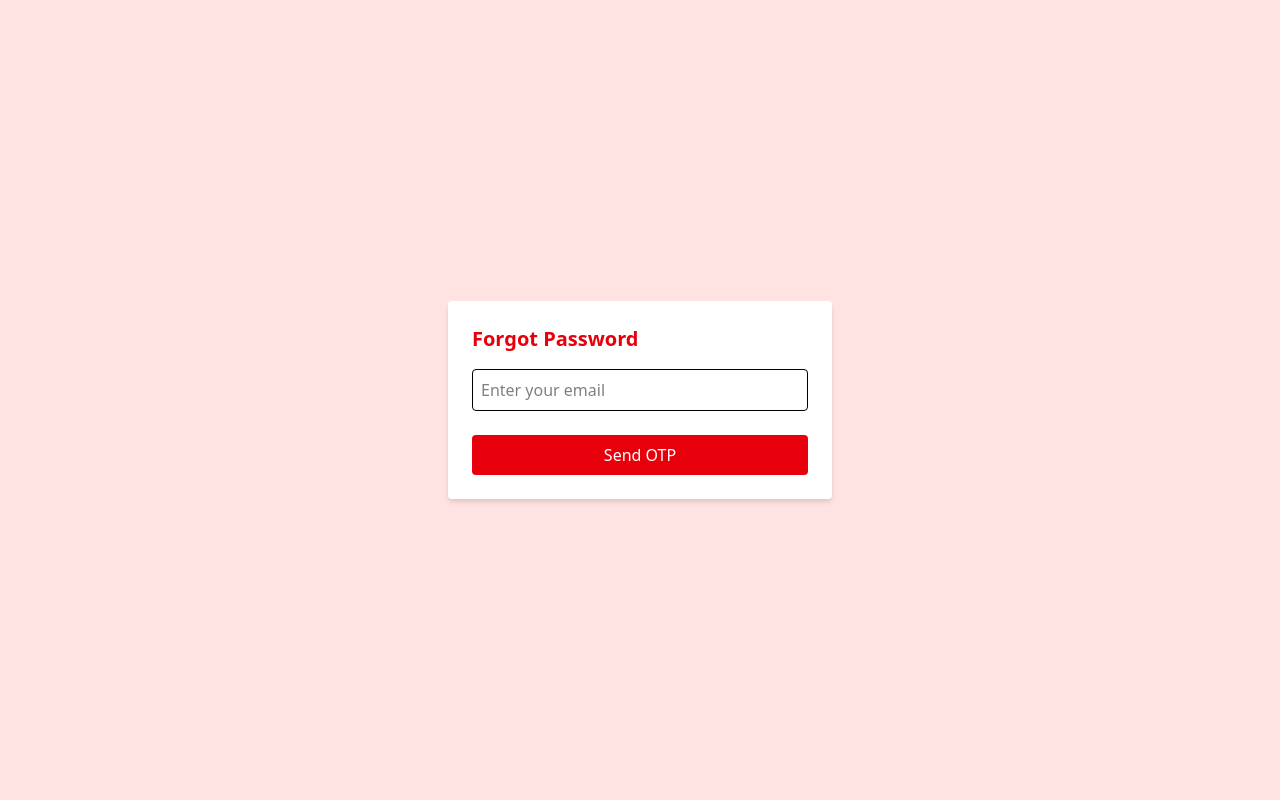
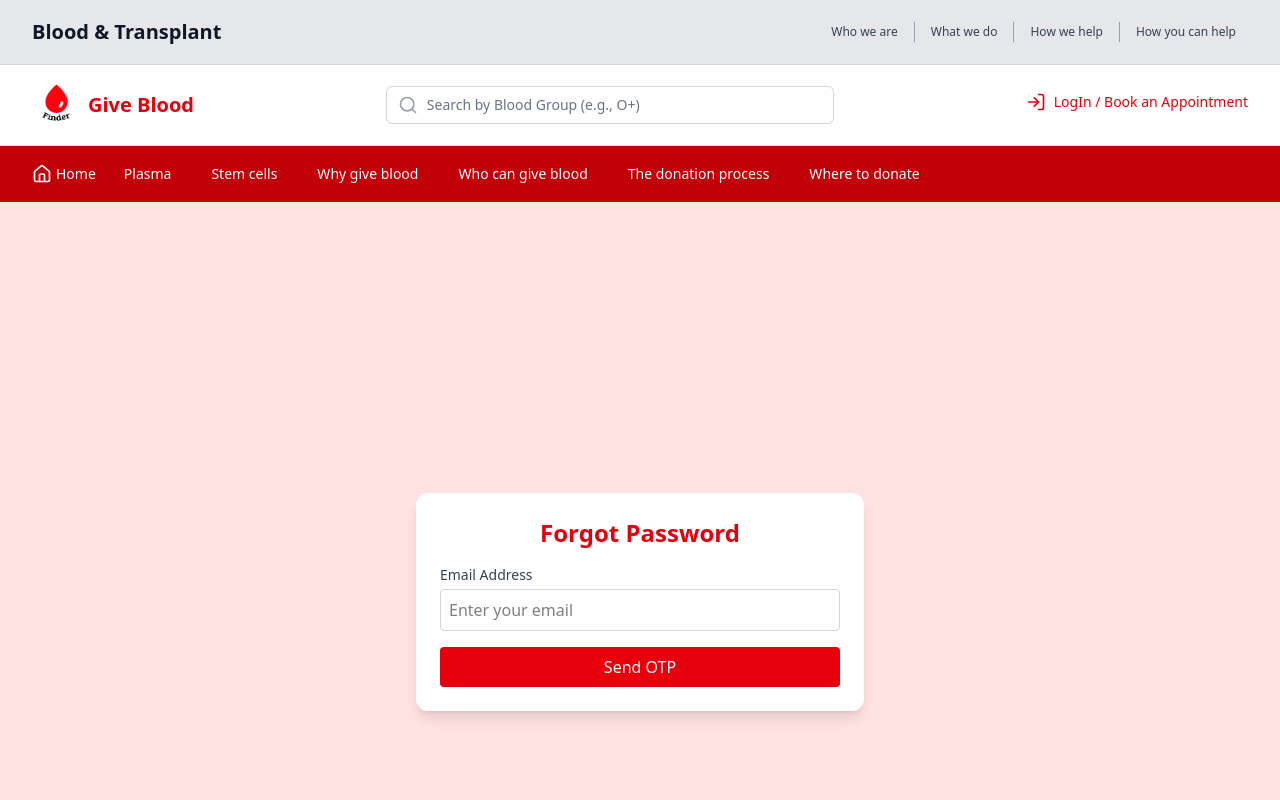
Before and after one commit to Omarmdwasimuddin/finder_project, a Next.js app: page /donor/forgot-password in a window 1280 px wide. Shown: the top 800 px of the page. Built offline with nearby package versions, Linux system fonts and the light colour scheme.

Commit message:
Inshallah

```diff
--- /dev/null
+++ b/src/Component/EmailVerification.jsx
@@ -0,0 +1,78 @@
+"use client";
+
+import { useForm } from "react-hook-form";
+import { yupResolver } from "@hookform/resolvers/yup";
+import * as yup from "yup";
+import { useRouter } from "next/navigation";
+import { toast, Toaster } from "react-hot-toast";
+import axios from "axios";
+
+const schema = yup.object({
+  email: yup.string().email("Invalid email").required("Email is required"),
+});
+
+export default function ForgotPasswordPage() {
+  const router = useRouter();
+
+  const {
+    register,
+    handleSubmit,
+    formState: { errors, isSubmitting },
+  } = useForm({
+    resolver: yupResolver(schema),
+  });
+
+  const onSubmit = async (data) => {
+    try {
+      const res = await axios.get(`/api/recover/verifyEmail?email=${data.email}`);
+      if (res.data.status === "success") {
+        toast.success("OTP sent to your email");
+        router.push(`/donor/verify-otp?email=${data.email}`);
+      } else {
+        toast.error(res.data.data || "Invalid email address");
+      }
+    } catch (err) {
+      toast.error("Something went wrong. Please try again.");
+    }
+  };
+
+  return (
+    <div className="min-h-screen flex items-center justify-center px-4 bg-red-100">
+      <Toaster position="top-center" />
+      <div className="w-full max-w-md bg-white p-6 rounded-xl shadow-lg">
+        <h2 className="text-2xl font-bold text-red-600 mb-4 text-center">
+          Forgot Password
+        </h2>
+
+        <form onSubmit={handleSubmit(onSubmit)} noValidate>
+          <div className="mb-4">
+            <label htmlFor="email" className="block text-sm font-medium text-gray-700 mb-1">
+              Email Address
+            </label>
+            <input
+              id="email"
+              type="email"
+              placeholder="Enter your email"
+              autoComplete="email"
+              {...register("email")}
+              className={`w-full p-2 border rounded focus:outline-none focus:ring-2 focus:ring-red-500 ${
+                errors.email ? "border-red-500" : "border-gray-300"
+              }`}
+            />
+            {errors.email && (
+              <p className="text-red-500 text-sm mt-1">{errors.email.message}</p>
+            )}
+          </div>
+
+          <button
+            type="submit"
+            disabled={isSubmitting}
+            className="w-full bg-red-600 text-white py-2 rounded hover:bg-red-700 transition duration-200"
+          >
+            {isSubmitting ? "Sending OTP..." : "Send OTP"}
+          </button>
+        </form>
+      </div>
+    </div>
+  );
+}
--- /dev/null
+++ b/src/Component/OtpVerification.jsx
@@ -0,0 +1,89 @@
+"use client";
+
+import { useSearchParams, useRouter } from "next/navigation";
+import { useForm } from "react-hook-form";
+import { yupResolver } from "@hookform/resolvers/yup";
+import * as yup from "yup";
+import { toast, Toaster } from "react-hot-toast";
+import axios from "axios";
+
+//Yup validation schema
+const schema = yup.object({
+  otp: yup
+    .string()
+    .required("OTP is required")
+    .matches(/^\d{6}$/, "OTP must be exactly 6 digits"),
+});
+
+export default function OTPVerifyPage() {
+  const searchParams = useSearchParams();
+  const email = searchParams.get("email");
+  const router = useRouter();
+
+  const {
+    register,
+    handleSubmit,
+    formState: { errors, isSubmitting },
+  } = useForm({
+    resolver: yupResolver(schema),
+  });
+
+  const onSubmit = async (data) => {
+    try {
+      const res = await axios.post("/api/recover/verifyOTP", {
+        email,
+        otp: data.otp,
+      });
+
+      if (res.data.status === "success") {
+        toast.success("OTP Verified");
+        router.push(`/donor/reset-password?email=${email}&otp=${data.otp}`);
+      } else {
+        toast.error(res.data.data || "Invalid OTP");
+      }
+    } catch (err) {
+      toast.error("Something went wrong. Please try again.");
+    }
+  };
+
+  return (
+    <div className="min-h-screen flex items-center justify-center px-4 bg-red-100">
+      <Toaster position="top-center" />
+      <div className="w-full max-w-md bg-white p-6 rounded-xl shadow-lg">
+        <h2 className="text-2xl font-bold text-red-600 mb-4 text-center">
+          Verify OTP
+        </h2>
+
+        <form onSubmit={handleSubmit(onSubmit)} noValidate>
+          <div className="mb-4">
+            <label htmlFor="otp" className="block text-sm font-medium text-gray-700 mb-1">
+              One-Time Password (OTP)
+            </label>
+            <input
+              id="otp"
+              type="text"
+              maxLength={6}
+              placeholder="Enter 6-digit OTP"
+              autoComplete="one-time-code"
+              {...register("otp")}
+              className={`w-full p-2 border rounded focus:outline-none focus:ring-2 focus:ring-red-500 ${
+                errors.otp ? "border-red-500" : "border-gray-300"
+              }`}
+            />
+            {errors.otp && (
+              <p className="text-red-500 text-sm mt-1">{errors.otp.message}</p>
+            )}
+          </div>
+
+          <button
+            type="submit"
+            disabled={isSubmitting}
+            className="w-full bg-red-600 text-white py-2 rounded hover:bg-red-700 transition duration-200"
+          >
+            {isSubmitting ? "Verifying..." : "Verify OTP"}
+          </button>
+        </form>
+      </div>
+    </div>
+  );
+}
--- a/src/Component/resetPassword.jsx
+++ b/src/Component/PasswordReset.jsx
@@ -9,6 +9,7 @@ import { useState } from "react";
 import axios from "axios";
 import { Eye, EyeOff } from "lucide-react";
 
+// Validation Schema
 const schema = yup.object({
   password: yup
     .string()
@@ -43,7 +44,7 @@ export default function ResetPasswordPage() {
       if (res.data.status === "success") {
         toast.success("Password reset successful. Logging in...");
 
-        // Auto login
+        // Auto-login
         const loginRes = await axios.post("/api/login", {
           email,
           password: data.password,
@@ -52,7 +53,7 @@ export default function ResetPasswordPage() {
         if (loginRes.data.status === "success") {
           setTimeout(() => router.push("/dashboard"), 1500);
         } else {
-          router.push("/donor/login"); // fallback
+          router.push("/donor/login");
         }
       } else {
         toast.error(res.data.data || "Reset failed");
@@ -63,43 +64,53 @@ export default function ResetPasswordPage() {
   };
 
   return (
-    <div className="min-h-screen flex items-center justify-center bg-gradient-to-r from-red-100 to-red-200">
-      <Toaster />
-      <div className="bg-white p-8 rounded-2xl shadow-xl w-full max-w-md relative">
-        <h2 className="text-2xl font-bold text-center text-red-600 mb-6">Reset Your Password</h2>
+    <div className="min-h-screen flex items-center justify-center px-4 bg-gradient-to-r from-red-100 to-red-200">
+      <Toaster position="top-center" />
+      <div className="w-full max-w-md bg-white p-6 md:p-8 rounded-2xl shadow-lg">
+        <h2 className="text-2xl font-bold text-center text-red-600 mb-6">
+          Reset Your Password
+        </h2>
 
-        <form onSubmit={handleSubmit(onSubmit)} className="space-y-4">
+        <form onSubmit={handleSubmit(onSubmit)} className="space-y-5" noValidate>
           <div>
-            <label className="block text-red-600 font-medium mb-1">New Password</label>
+            <label htmlFor="password" className="block text-sm font-medium text-red-700 mb-1">
+              New Password
+            </label>
             <div className="relative">
               <input
+                id="password"
                 type={showPassword ? "text" : "password"}
                 {...register("password")}
-                className="w-full p-3 border border-red-300 rounded-lg focus:outline-none focus:ring-2 focus:ring-red-400 text-red-700 pr-10"
                 placeholder="Enter new password"
+                autoComplete="new-password"
+                className={`w-full p-3 border rounded-lg pr-10 text-red-700 focus:outline-none focus:ring-2 focus:ring-red-400 ${
+                  errors.password ? "border-red-500" : "border-red-300"
+                }`}
               />
               <button
                 type="button"
                 onClick={() => setShowPassword((prev) => !prev)}
                 className="absolute top-1/2 right-3 -translate-y-1/2 text-red-500"
+                aria-label={showPassword ? "Hide password" : "Show password"}
               >
                 {showPassword ? <EyeOff size={20} /> : <Eye size={20} />}
               </button>
             </div>
-            <p className="text-sm text-red-500 mt-1">{errors.password?.message}</p>
+            {errors.password && (
+              <p className="text-sm text-red-500 mt-1">{errors.password.message}</p>
+            )}
           </div>
 
           <button
             type="submit"
             disabled={isSubmitting}
-            className="w-full bg-red-600 hover:bg-red-700 text-white py-2 rounded-lg font-semibold transition"
+            className="w-full bg-red-600 text-white py-2 rounded-lg font-semibold hover:bg-red-700 transition"
           >
             {isSubmitting ? "Resetting..." : "Reset Password"}
           </button>
         </form>
 
-        <div className="mt-6 text-sm text-center">
-          <p className="text-gray-500">
+        <div className="mt-6 text-sm text-center text-gray-600">
           Already reset?{" "}
           <button
             onClick={() => router.push("/donor/login")}
@@ -107,7 +118,6 @@ export default function ResetPasswordPage() {
           >
             Go to Login
           </button>
-          </p>
         </div>
       </div>
     </div>
--- a/src/Component/VerifyOTP.jsx
+++ /dev/null
@@ -1,65 +0,0 @@
-"use client";
-
-import { useSearchParams, useRouter } from "next/navigation";
-import { useForm } from "react-hook-form";
-import { yupResolver } from "@hookform/resolvers/yup";
-import * as yup from "yup";
-import { toast, Toaster } from "react-hot-toast";
-import axios from "axios";
-
-const schema = yup.object({
-  otp: yup.string().length(6, "OTP must be 6 digits").required("OTP is required"),
-});
-
-export default function OTPVerifyPage() {
-  const searchParams = useSearchParams();
-  const email = searchParams.get("email");
-  const router = useRouter();
-
-  const {
-    register,
-    handleSubmit,
-    formState: { errors, isSubmitting },
-  } = useForm({ resolver: yupResolver(schema) });
-
-  const onSubmit = async (data) => {
-    try {
-      const res = await axios.post("/api/recover/verifyOTP", {
-        email,
-        otp: data.otp,
-      });
-
-      if (res.data.status === "success") {
-        toast.success("OTP Verified");
-        router.push(`/donor/reset-password?email=${email}&otp=${data.otp}`);
-      } else {
-        toast.error(res.data.data);
-      }
-    } catch (err) {
-      toast.error("Something went wrong");
-    }
-  };
-
-  return (
-    <div className="min-h-screen flex items-center justify-center bg-red-100">
-      <Toaster />
-      <form onSubmit={handleSubmit(onSubmit)} className="bg-white p-6 rounded shadow-md w-full max-w-sm">
-        <h2 className="text-xl font-semibold mb-4 text-red-600">Verify OTP</h2>
-        <input
-          type="text"
-          placeholder="Enter 6-digit OTP"
-          {...register("otp")}
-          className="w-full p-2 border rounded focus:outline-none mb-2"
-        />
-        <p className="text-red-500 text-sm mb-4">{errors.otp?.message}</p>
-        <button
-          type="submit"
-          disabled={isSubmitting}
-          className="bg-red-600 text-white w-full py-2 rounded hover:bg-red-700"
-        >
-          {isSubmitting ? "Verifying..." : "Verify OTP"}
-        </button>
-      </form>
-    </div>
-  );
-}
--- a/src/Component/forgotPassword.jsx
+++ /dev/null
@@ -1,61 +0,0 @@
-"use client";
-
-import { useForm } from "react-hook-form";
-import { yupResolver } from "@hookform/resolvers/yup";
-import * as yup from "yup";
-import { useRouter } from "next/navigation";
-import { toast, Toaster } from "react-hot-toast";
-import axios from "axios";
-
-const schema = yup.object({
-  email: yup.string().email().required("Email is required"),
-});
-
-export default function ForgotPasswordPage() {
-  const router = useRouter();
-
-  const {
-    register,
-    handleSubmit,
-    formState: { errors, isSubmitting },
-  } = useForm({
-    resolver: yupResolver(schema),
-  });
-
-  const onSubmit = async (data) => {
-    try {
-      const res = await axios.get(`/api/recover/verifyEmail?email=${data.email}`);
-      if (res.data.status === "success") {
-        toast.success("OTP sent to your email");
-        router.push(`/donor/verify-otp?email=${data.email}`);
-      } else {
-        toast.error(res.data.data);
-      }
-    } catch (err) {
-      toast.error("Something went wrong");
-    }
-  };
-
-  return (
-    <div className="min-h-screen flex items-center justify-center bg-red-100">
-      <Toaster />
-      <form onSubmit={handleSubmit(onSubmit)} className="bg-white p-6 rounded shadow-md w-full max-w-sm">
-        <h2 className="text-xl font-semibold mb-4 text-red-600">Forgot Password</h2>
-        <input
-          type="email"
-          placeholder="Enter your email"
-          {...register("email")}
-          className="w-full p-2 border rounded focus:outline-none mb-2"
-        />
-        <p className="text-red-500 text-sm mb-4">{errors.email?.message}</p>
-        <button
-          type="submit"
-          disabled={isSubmitting}
-          className="bg-red-600 text-white w-full py-2 rounded hover:bg-red-700"
-        >
-          {isSubmitting ? "Sending OTP..." : "Send OTP"}
-        </button>
-      </form>
-    </div>
-  );
-}
--- a/src/app/donor/forgot-password/page.jsx
+++ b/src/app/donor/forgot-password/page.jsx
@@ -1,5 +1,10 @@
-import ForgotPassword from '@/Component/ForgotPassword';
+import EmailVerification from '@/Component/EmailVerification';
+import PlainLayout from '@/Component/Plain-Layout';
 
 export default function Page() {
-  return <ForgotPassword />;
+  return (
+    <PlainLayout>
+      <EmailVerification />
+    </PlainLayout>
+  );
 }
```
Also changed, not shown: src/app/donor/reset-password/page.jsx (+7 -2 lines), src/app/donor/verify-otp/page.jsx (+7 -2 lines). Lines whose indentation alone changed are shown as unchanged.
